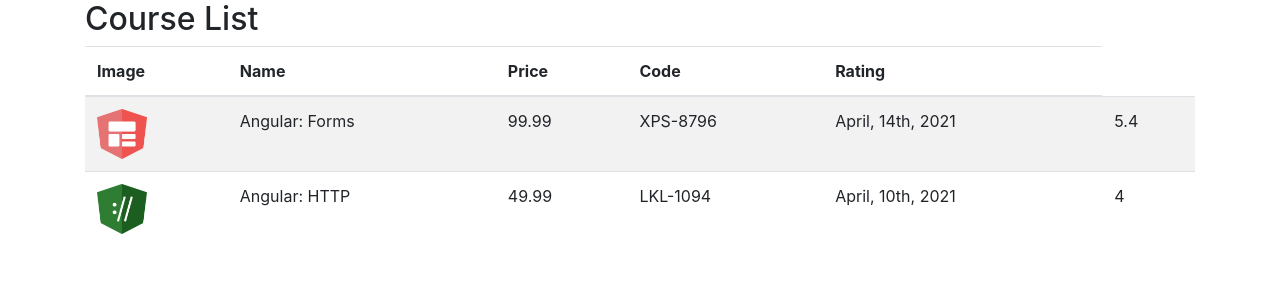
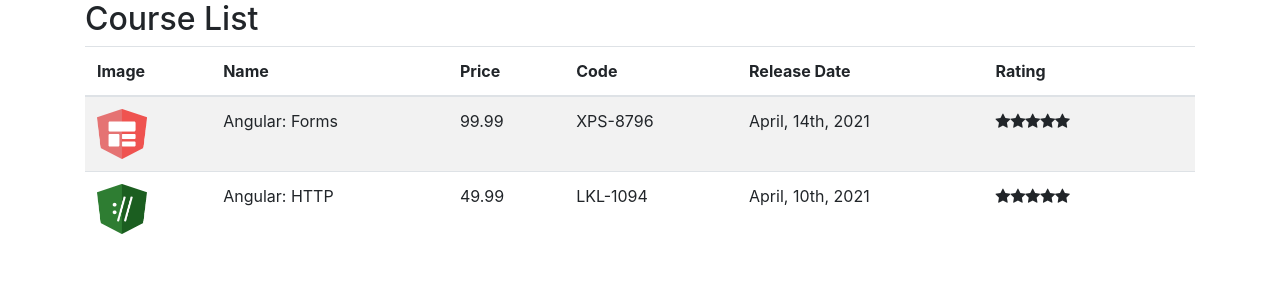
Before and after one commit to mayrinkdotcom/course-manager, an Angular app: page / in a window 1280 px wide. Shown: the top 300 px of the page. Built offline with nearby package versions, Linux system fonts and the light colour scheme.

Commit message:
feat: create stars component to rating visualization

```diff
--- a/src/app/app.module.ts
+++ b/src/app/app.module.ts
@@ -3,11 +3,13 @@
 
 import { AppComponent } from './app.component';
 import { CourseListComponent } from './courses/course-list.component';
+import { StarComponent } from './star/star.component';
 
 @NgModule({
   declarations: [ // local de declaração dos componentes que o módulo-raiz irá enxergar (direta ou indiretamente) para renderizar a aplicação
     AppComponent,
-    CourseListComponent
+    CourseListComponent,
+    StarComponent
   ],
   imports: [
     BrowserModule,
--- a/src/app/courses/course-list.component.html
+++ b/src/app/courses/course-list.component.html
@@ -7,6 +7,7 @@
         <th>Name</th>
         <th>Price</th>
         <th>Code</th>
+        <th>Release Date</th>
         <th>Rating</th>
       </tr>
     </thead>
@@ -17,7 +18,9 @@
         <td>{{ course.price }}</td>
         <td>{{ course.code }}</td>
         <td>{{ course.releaseDate }}</td>
-        <td>{{ course.rating }}</td>
+        <td>
+          <app-star [rating]="course.rating"></app-star>
+        </td>
 
       </tr>
     </tbody>
--- /dev/null
+++ b/src/app/star/star.component.html
@@ -0,0 +1,9 @@
+<div [style.width]="starWidth" [title]="rating">
+    <div style="width: 100px;">
+        <span class="fa fa-star"></span>
+        <span class="fa fa-star"></span>
+        <span class="fa fa-star"></span>
+        <span class="fa fa-star"></span>
+        <span class="fa fa-star"></span>
+    </div>
+</div>
--- /dev/null
+++ b/src/app/star/star.component.ts
@@ -0,0 +1,18 @@
+import { Component, Input, OnChanges } from "@angular/core";
+
+@Component({
+    selector: 'app-star',
+    templateUrl: './star.component.html'
+})
+
+export class StarComponent implements OnChanges {
+
+    @Input()
+    rating: number = 0;
+
+    starWidth: number = 0;
+
+    ngOnChanges(): void {
+        this.starWidth = this.rating * 94 / 5;
+    }
+}
```
